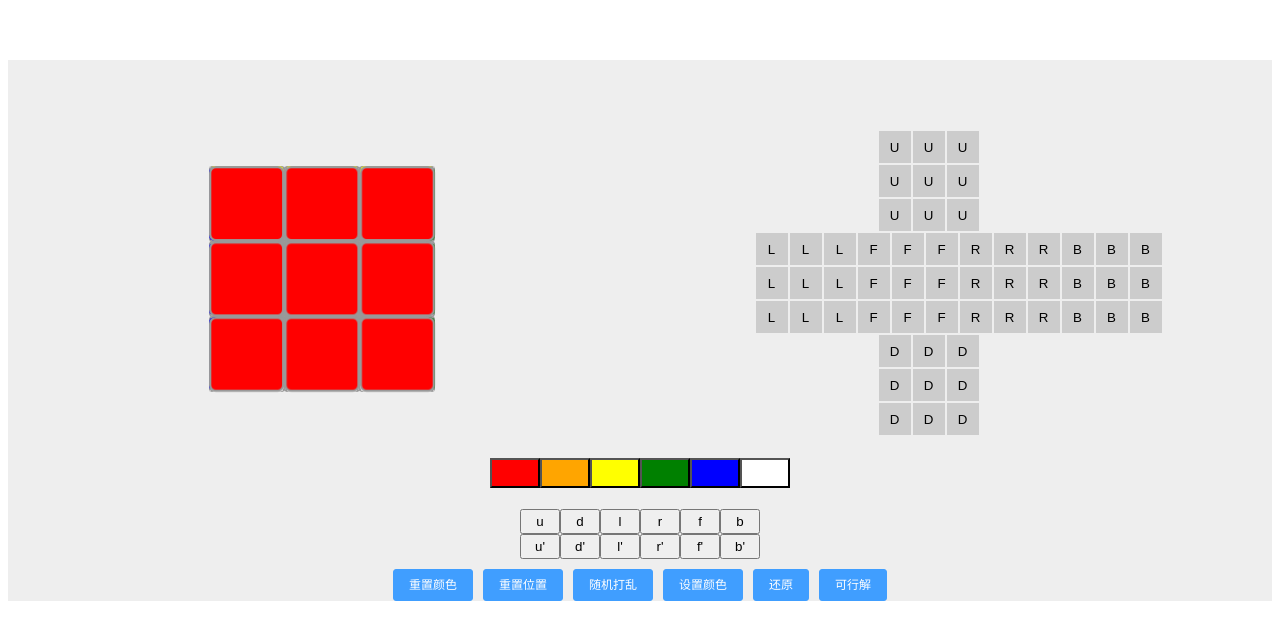
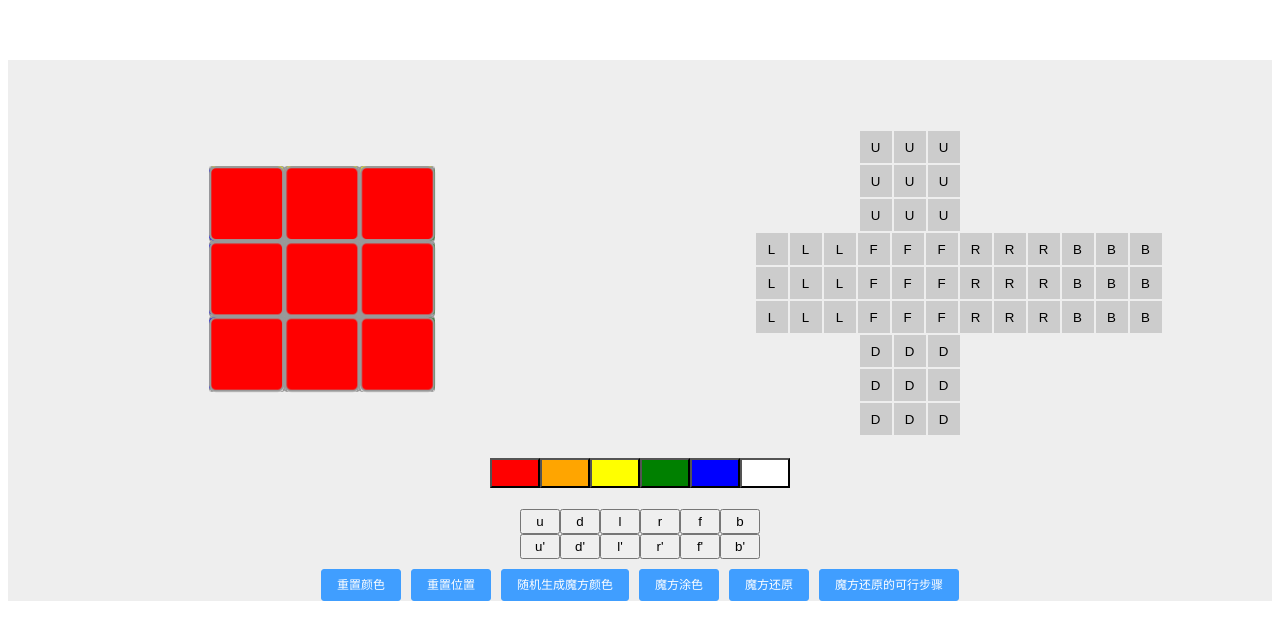
Before and after one commit to jiangxiaobin96/cube, a Vue app: page /#/ in a window 1280 px wide. Shown: the top 640 px of the page. Built offline with nearby package versions, Linux system fonts and the light colour scheme.

Commit message:
修改按钮信息

```diff
--- a/src/components/cubeVue.vue
+++ b/src/components/cubeVue.vue
@@ -2,17 +2,19 @@
     <div style="background: #eeeeee;">
 
       <el-row>
-          <el-row type="flex" justify="center">
+          <el-row type="flex">
               <el-col :span="12">
                   <div style="margin:120px auto 80px;" id="mofang" ></div>
               </el-col>
               <el-col :span="12" style="margin-top: 70px;margin-left: 10px">
 
                 <!--上部分-->
-                <el-row type="flex">
+                <el-row type="flex" justify="center">
                     <div>
-                      <el-col style="margin-left: 155px">
-                        <a id="up" class="faces" style="margin:0px 0px 0px 0px;">
+                      <!--<el-col :span="6"><div></div></el-col>-->
+                      <el-col :span="1" :offset="0">
+                        <div>
+                        <a id="up" class="faces">
                           <el-row type="flex" justify="center">
                             <input type="text" maxlength="1" value="U">
                             <input type="text" maxlength="1" value="U">
@@ -29,7 +31,10 @@
                             <input type="text" maxlength="1" value="U">
                           </el-row>
                         </a>
+                        </div>
                       </el-col>
+                      <!--<el-col :span="6"><div></div></el-col>-->
+                      <!--<el-col :span="6"><div></div></el-col>-->
                     </div>
                 </el-row>
 
@@ -124,9 +129,9 @@
                 </el-row>
 
                 <!--下部分-->
-                <el-row type="flex">
+                <el-row type="flex" justify="center">
                   <div>
-                    <el-col style="margin-left: 155px">
+                    <el-col :span="1" :offset="0">
                       <a id="bottom" class="faces">
                         <el-row type="flex" justify="center">
                           <input type="text" maxlength="1" value="D">
@@ -188,15 +193,27 @@
         </div>
 
           <div class="cs" id="cs" style="margin-top: 10px;">
-            <el-button type="primary" size="small">重置颜色</el-button>
-            <el-button type="primary" size="small">重置位置</el-button>
-            <el-button type="primary" size="small">随机打乱</el-button>
+            <el-tooltip class="item" effect="dark" content="将颜色重置为初始颜色状态" placement="top-start">
+              <el-button type="primary" size="small">重置颜色</el-button>
+            </el-tooltip>
+            <el-tooltip class="item" effect="dark" content="将魔方位置重置为初始初始位置" placement="top-start">
+              <el-button type="primary" size="small">重置位置</el-button>
+            </el-tooltip>
+            <el-tooltip class="item" effect="dark" content="随机生成魔方的颜色" placement="top-start">
+              <el-button type="primary" size="small">随机生成魔方颜色</el-button>
+            </el-tooltip>
               <!--<input type="text" style="margin-top:10px;" value="ddr'd'ffbdrrddr'ffd'ffu'bblluudrru">-->
               <!--<input type="button" style="margin-top:10px" value="批量操作"/>-->
               <!--<input type="text" style="margin-top:10px;" value="DRLUUBFBRBLURRLRUBLRDDFDLFUFUFFDBRDUBRUFLLFDDBFLUBLRBD">-->
-            <el-button type="primary" size="small">设置颜色</el-button>
-            <el-button type="primary" size="small">还原</el-button>
-            <el-button type="primary" size="small">可行解</el-button>
+            <el-tooltip class="item" effect="dark" content="将涂好的颜色设置到魔方上去" placement="top-start">
+              <el-button type="primary" size="small">魔方涂色</el-button>
+            </el-tooltip>
+            <el-tooltip class="item" effect="dark" content="将魔方还原" placement="top-start">
+              <el-button type="primary" size="small">魔方还原</el-button>
+            </el-tooltip>
+            <el-tooltip class="item" effect="dark" content="魔方还原的可行步骤" placement="top-start">
+              <el-button type="primary" size="small">魔方还原的可行步骤</el-button>
+            </el-tooltip>
           </div>
       </el-row>
 
@@ -448,6 +465,7 @@
                         console.log(response.data)
                         if(response.data.indexOf("Error") == -1){
                           cube.turn3s(response.data)
+                          initC = ""
                         }else{
                           tt.$alert('此次输入为非法输入! 请重新输入。', '提示', {
                             confirmButtonText: '确定',
```
